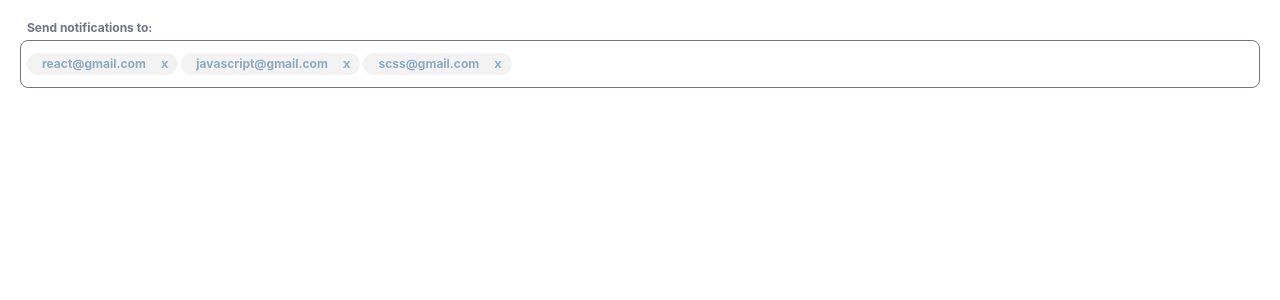
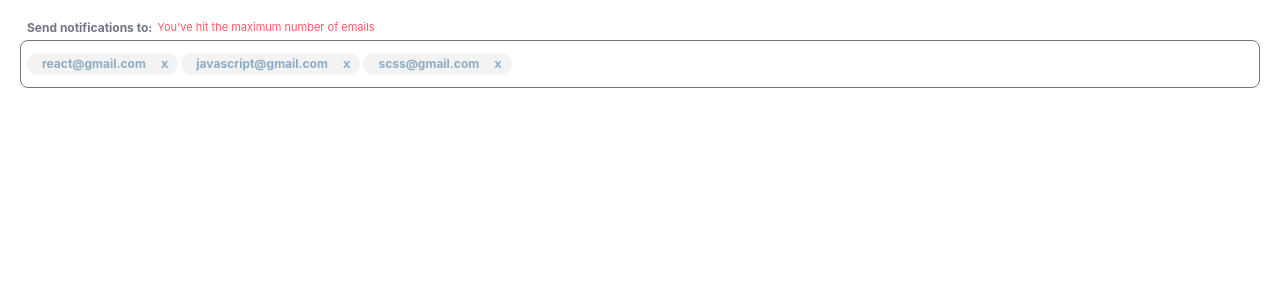
Before and after one commit to osadan/react-email-chips, a React (Create React App) app: page / in a window 1280 px wide. Shown: the top 300 px of the page. Built offline with nearby package versions, Linux system fonts and the light colour scheme.

Commit message:
feat(limit chips): add validation message

```diff
--- a/package.json
+++ b/package.json
@@ -1,6 +1,6 @@
 {
   "name": "react-email-chips",
-  "version": "0.1.13",
+  "version": "0.1.16",
   "repository": "osadan/react-email-chips",
   "dependencies": {
     "classnames": "^2.2.6",
@@ -18,7 +18,8 @@
     "build": "react-scripts build",
     "test": "react-scripts test",
     "eject": "react-scripts eject",
-    "build:lib": "NODE_ENV=production && rm -rf dist && mkdir dist && npx babel src/chips --out-dir dist --copy-files"
+    "build:lib": "NODE_ENV=production && rm -rf dist && mkdir dist && npx babel src/chips --out-dir dist --copy-files",
+    "prepack": "npm version patch; npm run build:lib"
   },
   "main": "dist/index.js",
   "module": "dist/index.js",
--- a/src/App.js
+++ b/src/App.js
@@ -18,8 +18,8 @@ function App() {
 				required={true}
 				requiredMessage="* At least one valid email is required"
 				title="Send notifications to:"
-				limit="5"
-				limitNotification={data => console.log('limit notification', data)}
+				limit="3"
+				limitMessage="You’ve hit the maximum number of emails"
 			></Chips>
 		</div>
 	);
--- a/src/chips/Chips.jsx
+++ b/src/chips/Chips.jsx
@@ -22,8 +22,8 @@ class Chips extends Component {
 	static getDerivedStateFromProps(nextProps, prevState) {
 		if (prevState.chips.length === 0) {
 
-			const disableInput =  nextProps.limit && nextProps.limit <= nextProps.chips.length
-			return { chips: nextProps.chips, disableInput };
+			const disableInput =  nextProps.limit && nextProps.limit <= nextProps.chips.length;
+			return { chips: nextProps.chips, disableInput, limitValidation: disableInput };
 		}
 		return null;
 	}
@@ -34,30 +34,19 @@ class Chips extends Component {
 
 	componentDidMount() {
 		this.setChips(this.props.chips, false);
-		this.focusInput();
 	}
 
 	setChips(chips, save) {
 		if (chips && chips.length) {
-			this.setState({ chips });
 			const validChips = this.getValidChips(chips);
+			const disableInput = this.props.limit && this.props.limit <= validChips.length;
+
+			this.setState({ chips, limitValidation: disableInput, disableInput }, this.focusInput);
 
 			if (save) {
 				this.props.save(validChips);
 			}
-			this.checkLimit();
 		}
-	}
-
-	checkLimit(){
-		const validChips = this.getValidChips(this.state.chips);
-		const disableInput = this.props.limit && this.props.limit <= validChips.length;
-
-		this.setState({
-			disableInput
-		});
-
-		this.props.limitNotification && this.props.limitNotification(disableInput);
 	}
 
 	getValidChips(chips) {
@@ -97,12 +86,13 @@ class Chips extends Component {
 				requiredValidation: true
 			});
 			return;
-		}
-
+		}else{
 		const chips = this.state.chips.filter(chip => chip.key !== removedChip.key);
 
 		this.setChips(chips, removedChip.valid);
 		return true;
+		}
+
 	}
 
 	isOnlyOneValidChip() {
@@ -143,18 +133,27 @@ class Chips extends Component {
 			<div>
 				<div className="chips-header">
 					<span className="chips-title">{this.props.title}</span>
-					<span
-						className={classNames({
-							'chips-required-validation-message': true,
-							visible: this.state.requiredValidation,
-							hidden: !this.state.requiredValidation
-						})}
-					>
-						{this.props.requiredMessage}
+
+					<span className="chips-validation-message">
+						<span
+								className={classNames({visible: this.state.requiredValidation,
+								hidden: !this.state.requiredValidation
+							})}
+						>
+							{this.props.requiredMessage}
+						</span>
+						<span
+							className={classNames({
+								visible: this.state.limitValidation,
+								hidden: !this.state.limitValidation
+							})}
+						>
+							{this.props.limitMessage}
+						</span>
 					</span>
 				</div>
 				<div className="chips" onClick={() => this.focusInput()}>
-					<ChipsList chips={this.state.chips} onChipClick={chip => this.deleteChip(chip)} />
+					<ChipsList chips={this.state.chips} onChipClick={(event, chip) => {event.stopPropagation(); this.deleteChip(chip)}} />
 					{ !this.state.disableInput && <input
 						type="text"
 						className="chips-input"
@@ -181,7 +180,7 @@ Chips.propTypes = {
 		PropTypes.string,
 		PropTypes.number
 	]),
-	limitNotification: PropTypes.func
+	limitMessage: PropTypes.string
 };
 
 export default Chips;
--- a/src/chips/ChipsList.jsx
+++ b/src/chips/ChipsList.jsx
@@ -15,7 +15,7 @@ class ChipsList extends Component {
 						<button
 							type="button"
 							className="chip-delete-button"
-							onClick={() => this.props.onChipClick(chip)}
+							onClick={e => this.props.onChipClick(e, chip)}
 						>
 							<span>x</span>
 						</button>
--- a/src/chips/chips.scss
+++ b/src/chips/chips.scss
@@ -19,20 +19,20 @@ $font-size: 12px;
     color: $chip-title-border;
     font-weight: bold;
   }
-  .chips-required-validation-message {
+  .chips-validation-message {
     font-size: 11px;
     color: $chip-error-color;
     margin-left: 5px;
     animation-fill-mode: forwards;
-    opacity: 0;
+    //opacity: 0;
     transition: 1s;
-    &.visible {
+    & .visible {
       opacity: 1;
-      visibility: visible;
+      display: inline;
     }
-    &.hidden {
+    & .hidden {
       opacity: 0;
-      visibility: hidden;
+      display: none;
     }
   }
 }
```
Also changed, not shown: 1 other file (tests, documents, lock files or other folders).
